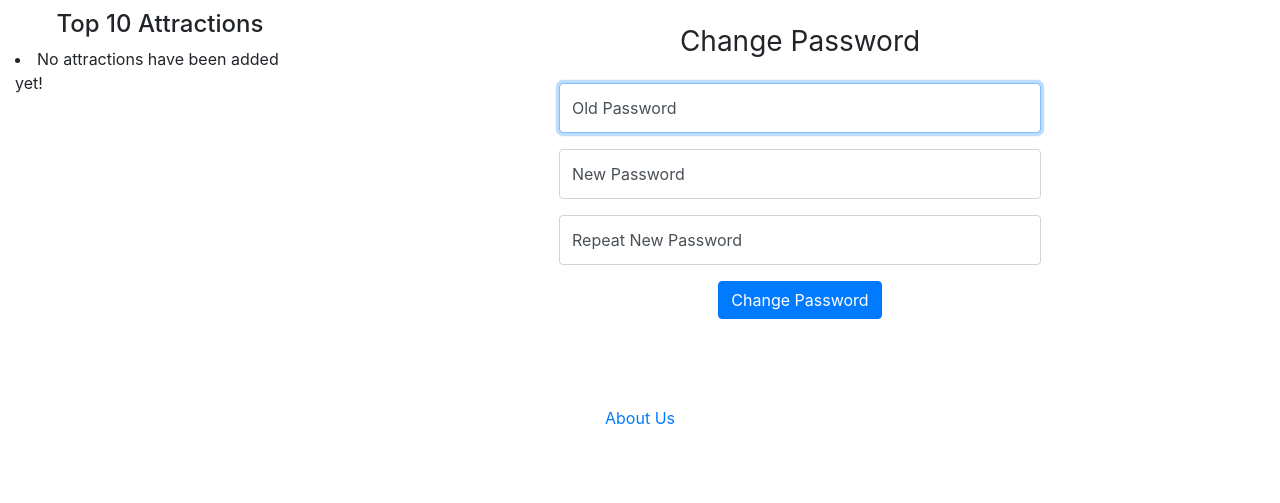
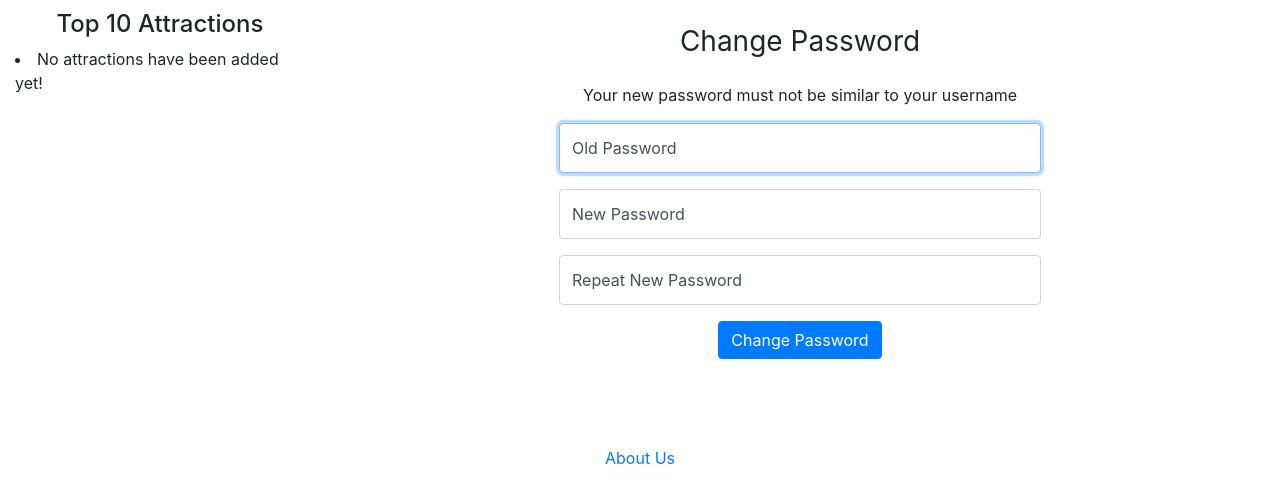
Before and after one commit to RuaridhSWilson/GlasGo, a Django app: template glasgo_project/templates/registration/password_change_form.html in a window 1280 px wide. Shown: the part 56-559 px from the top of the page. Run offline with Django 3.2, Linux system fonts and the light colour scheme; the template is opened without the code that fills it, so the values that code supplies are empty; some libraries are stand-ins or nearby versions.

Commit message:
Added notice saying password cannot be similar to username

```diff
--- a/glasgo_project/templates/registration/password_change_form.html
+++ b/glasgo_project/templates/registration/password_change_form.html
@@ -15,6 +15,13 @@
         <!-- Heading -->
         <div class="text-center mb-4">
             <h1 class="h3 mb-3 font-weight-normal">Change Password</h1>
+        </div>
+
+        <!-- Password similarity info -->
+        <div class="row">
+            <div class="mx-auto">
+                <p>Your new password must not be similar to your username</a>
+            </div>
         </div>
 
         <!-- Old Password Text Field -->
```
Also changed, not shown: glasgo_project/templates/registration/registration_form.html (+7 -0 lines).
